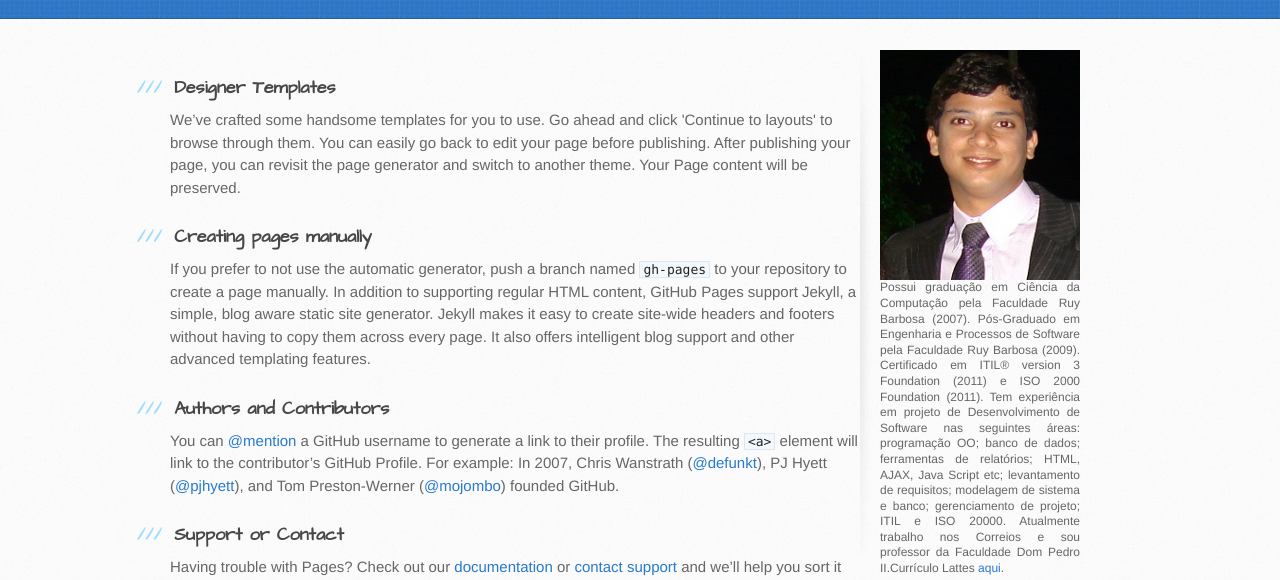
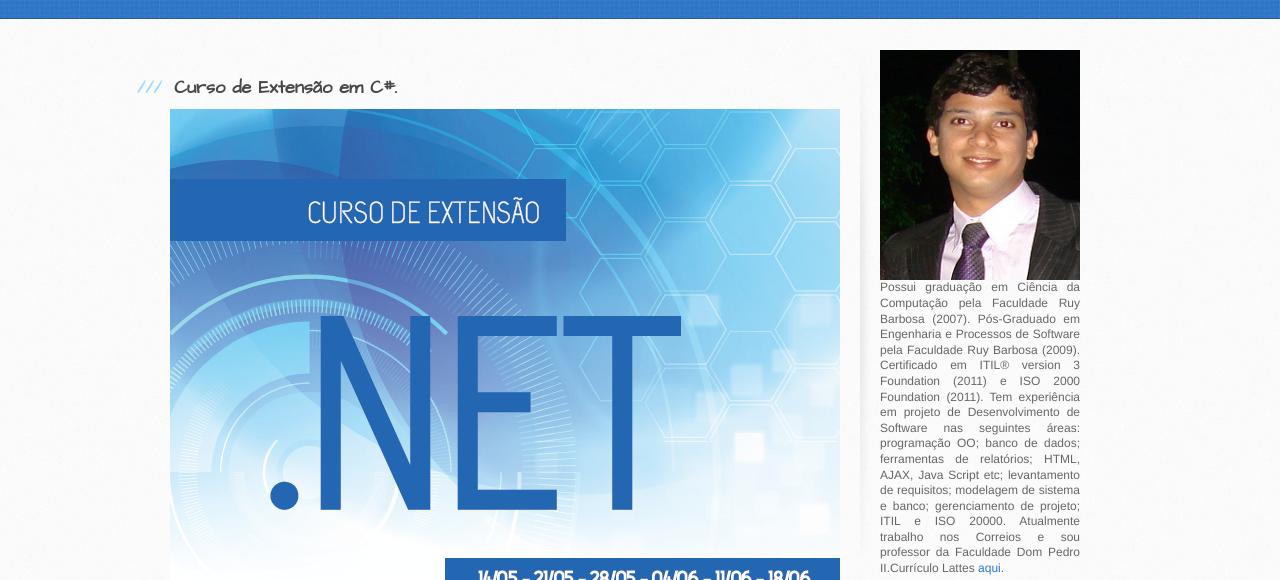
Before and after one commit to totemarcal/ensino, a plain HTML site: page index.html in a window 1280 px wide. Shown: the part 220-800 px from the top of the page. Drawn offline with Linux system fonts and the light colour scheme.

Commit message:
Noticia Curso de Extensão .Net Cairu

```diff
--- a/index.html
+++ b/index.html
@@ -31,25 +31,19 @@
         <section id="main-content">
 
 <h3>
-<a id="designer-templates" class="anchor" href="#designer-templates" aria-hidden="true"><span aria-hidden="true" class="octicon octicon-link"></span></a>Designer Templates</h3>
+<a id="designer-templates" class="anchor" href="#designer-templates" aria-hidden="true"><span aria-hidden="true" class="octicon octicon-link"></span></a>Curso de Extensão em C#.</h3>
+            <a href="http://www.cairu.br/portal/extensao/index.php" class="user-mention">
+                <img src="images/CursoExtensao.png" alt="Aristotéles Marçal" align="left" /></a>
+                <p>Lançamos o Curso de “.NET”, com a linguegem C#, que acontecerá nos sábados, no período de 14/05 a 18/06/16, das 13:00 as 18:00. As vagas são limitadas e está restrita a 25 pessoas. Para garantir a participação o aluno deve fazer a inscrição no <a href="http://www.cairu.br/portal/extensao/index.php" class="user-mention">site da Cairu </a> e confirmar o pagamento. A inscrição é aberta ao público externo e o investimento é de R$ 350,00. As inscrições feitas no mês de abril serão contempladas com um desconto de 30% (Valor final: R$ 245,00) para alunos e ex-alunos da Cairu. Esse valor pode ser dividido em 3 vezes no cartão sem juros no caixa da faculdade.</p>
 
-<p>We’ve crafted some handsome templates for you to use. Go ahead and click 'Continue to layouts' to browse through them. You can easily go back to edit your page before publishing. After publishing your page, you can revisit the page generator and switch to another theme. Your Page content will be preserved.</p>
+                <h3>
+                    <a id="creating-pages-manually" class="anchor" href="#creating-pages-manually" aria-hidden="true"><span aria-hidden="true" class="octicon octicon-link"></span></a>Algoritmos
+                </h3>
 
-<h3>
-<a id="creating-pages-manually" class="anchor" href="#creating-pages-manually" aria-hidden="true"><span aria-hidden="true" class="octicon octicon-link"></span></a>Creating pages manually</h3>
+                <p>Em breve a página de Algoritmos...</p>
 
-<p>If you prefer to not use the automatic generator, push a branch named <code>gh-pages</code> to your repository to create a page manually. In addition to supporting regular HTML content, GitHub Pages support Jekyll, a simple, blog aware static site generator. Jekyll makes it easy to create site-wide headers and footers without having to copy them across every page. It also offers intelligent blog support and other advanced templating features.</p>
 
-<h3>
-<a id="authors-and-contributors" class="anchor" href="#authors-and-contributors" aria-hidden="true"><span aria-hidden="true" class="octicon octicon-link"></span></a>Authors and Contributors</h3>
-
-<p>You can <a href="https://help.github.com/articles/basic-writing-and-formatting-syntax/#mentioning-users-and-teams" class="user-mention">@mention</a> a GitHub username to generate a link to their profile. The resulting <code>&lt;a&gt;</code> element will link to the contributor’s GitHub Profile. For example: In 2007, Chris Wanstrath (<a href="https://github.com/defunkt" class="user-mention">@defunkt</a>), PJ Hyett (<a href="https://github.com/pjhyett" class="user-mention">@pjhyett</a>), and Tom Preston-Werner (<a href="https://github.com/mojombo" class="user-mention">@mojombo</a>) founded GitHub.</p>
-
-<h3>
-<a id="support-or-contact" class="anchor" href="#support-or-contact" aria-hidden="true"><span aria-hidden="true" class="octicon octicon-link"></span></a>Support or Contact</h3>
-
-<p>Having trouble with Pages? Check out our <a href="https://help.github.com/pages">documentation</a> or <a href="https://github.com/contact">contact support</a> and we’ll help you sort it out.</p>
-        </section>
+</section>
 
         <aside id="sidebar">
             <img src="images/aristoteles.jpg" alt="Aristotéles Marçal" align="left" width="200" height="230" /><p>Possui graduação em Ciência da Computação pela Faculdade Ruy Barbosa (2007). Pós-Graduado em Engenharia e Processos de Software pela Faculdade Ruy Barbosa (2009). Certificado em ITIL® version 3 Foundation (2011) e ISO 2000 Foundation (2011). Tem experiência em projeto de Desenvolvimento de Software nas seguintes áreas: programação OO; banco de dados; ferramentas de relatórios; HTML, AJAX, Java Script etc; levantamento de requisitos; modelagem de sistema e banco; gerenciamento de projeto; ITIL e ISO 20000. Atualmente trabalho nos Correios e sou professor da Faculdade Dom Pedro II.Currículo Lattes <a href="http://lattes.cnpq.br/1338372764565260" class="user-mention">aqui</a>.</p>
```
Also changed, not shown: images/CursoExtensao.png (added).
